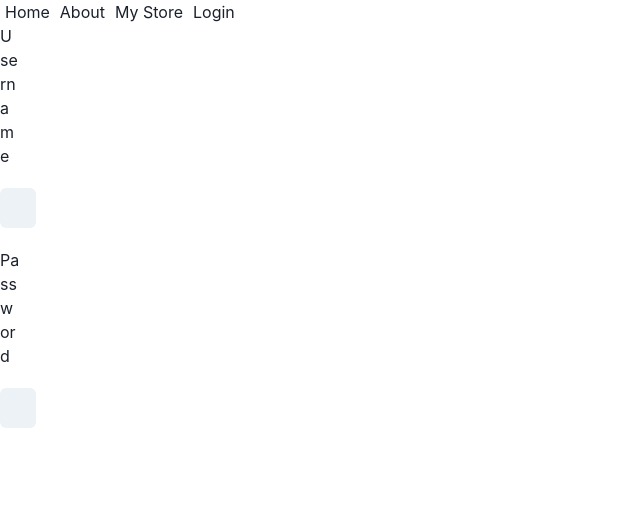
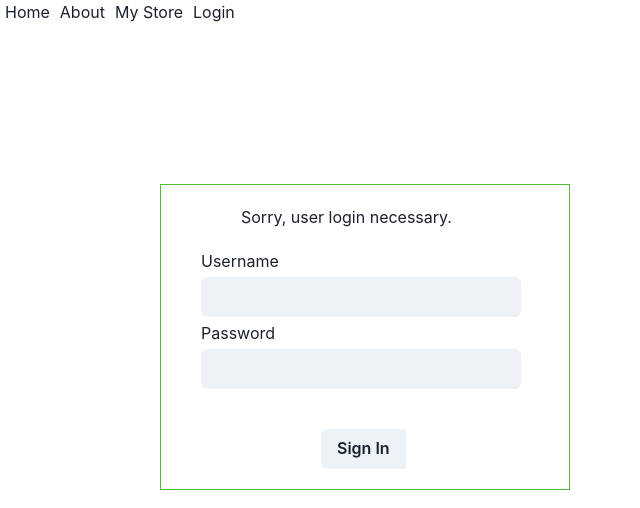
Before and after one commit to Kelel1/ysfront-end, a React (Create React App) app: page /login in a window 1280 px wide. Shown: the top 508 px of the page, without its empty margins (0-640 px from the left). Built offline with nearby package versions, Linux system fonts and the light colour scheme.

Commit message:
update/improve log-in form

```diff
--- a/src/components/pages/Login.js
+++ b/src/components/pages/Login.js
@@ -1,13 +1,42 @@
-import { Input, Stack } from '@chakra-ui/react';
+import { Input, Stack, Button, Box } from '@chakra-ui/react';
+import { useState }     from 'react';
 
 const Login = () => {
+
+    const[token, setToken] = useState(null);
+
+    if (!token) {
+        return (
+           <Box border='1px' borderColor='#51bc31' mt={40} mr={40} ml={40} width={410}>
+                <div>
+                    <Stack spacing={20} py={5} px={20} >
+                        <p>
+                        Sorry, user login necessary.
+                        </p>
+                    </Stack>
+
+                    <Stack spacing={1} width={80} ml={10} mb={10}>
+                        <p>Username</p>
+                            <Input variant='filled'/>
+                        <p>Password</p>
+                            <Input variant='filled'/>
+                    </Stack>
+                    <Button borderRightRadius="0" ml={40} mb={5}>Sign In</Button>
+                </div>
+             </Box>
+        )
+    }
     return (
-        <Stack spacing={5} htmlSize={5} width={5}>
-            <h4>Username</h4>
-                <Input variant='filled'/>
-            <h4>Password</h4>
-                <Input variant='filled'/>
-        </Stack>
+        <Box border='1px' borderColor='#51bc31'>
+        <div>
+            <Stack spacing={1} width={60} px={20}>
+                <h4>Username</h4>
+                    <Input variant='filled'/>
+                <h4>Password</h4>
+                    <Input variant='filled'/>
+            </Stack>
+        </div>
+     </Box>
     )
 }
 
```
